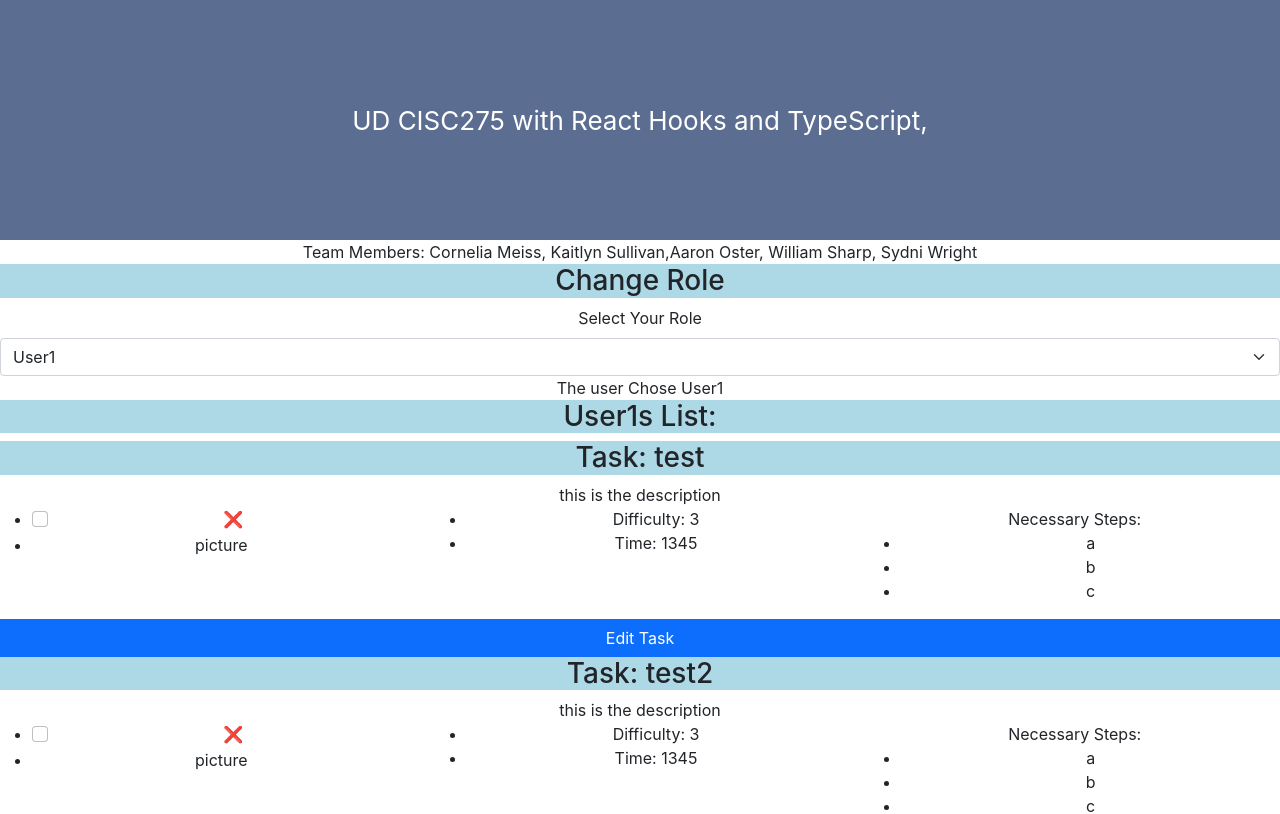
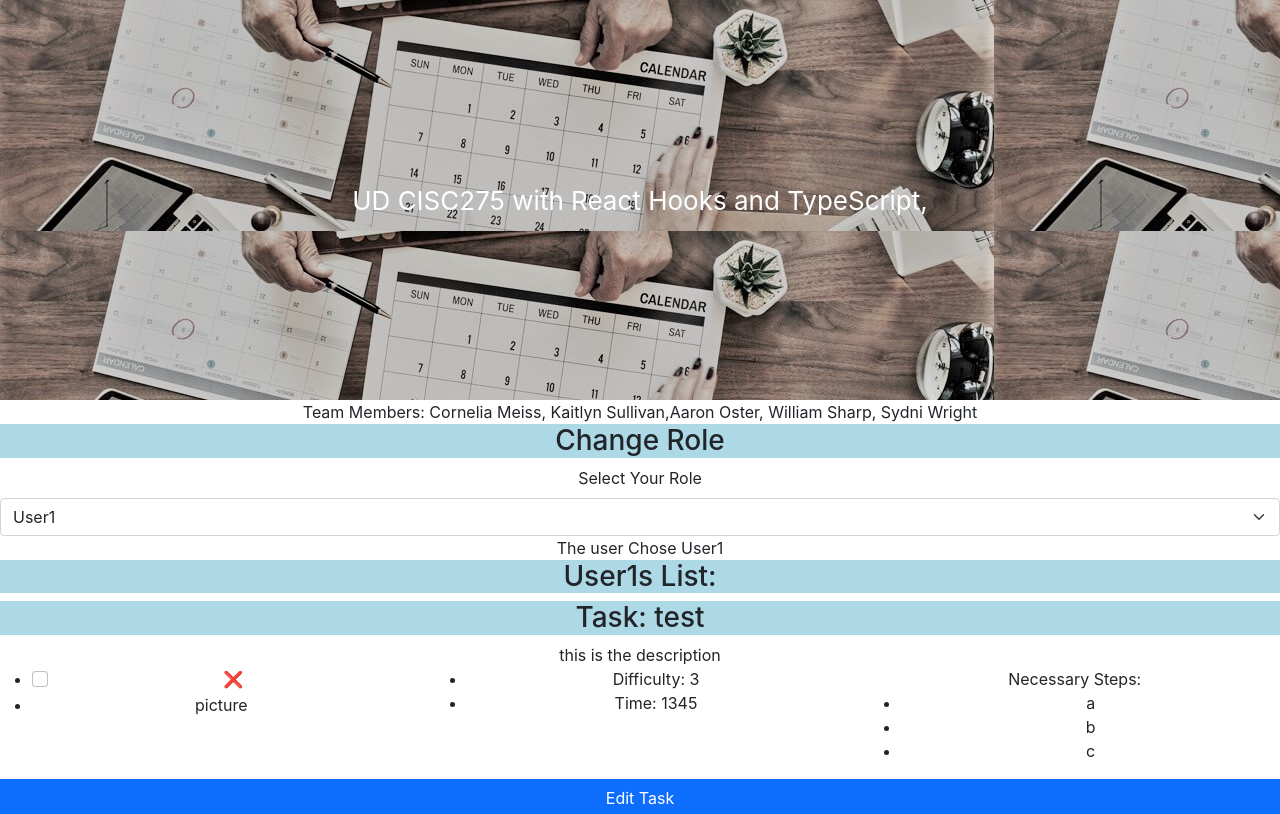
Before and after one commit to cmeiss/team18, a React (Create React App) app: page / in a window 1280 px wide. Shown: the top 814 px of the page. Built offline with nearby package versions, Linux system fonts and the light colour scheme.

Commit message:
other photo for header

```diff
--- a/src/App.css
+++ b/src/App.css
@@ -15,8 +15,8 @@
 
 .App-header {
     width: 100%;
-    background-color: #5b6d91;
-    min-height: 30vh;
+    background-image: url(/Calendaring.jpg);
+    min-height: 50vh;
     display: flex;
     flex-direction: column;
     align-items: center;
```
Also changed, not shown: Calendaring.jpg, Screenshot (53).png (added).
